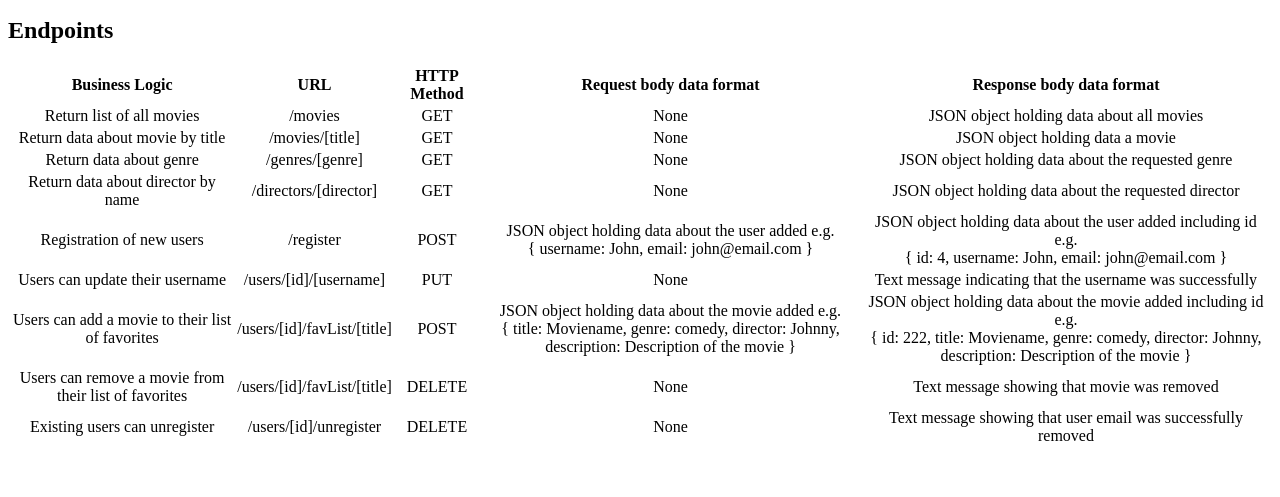
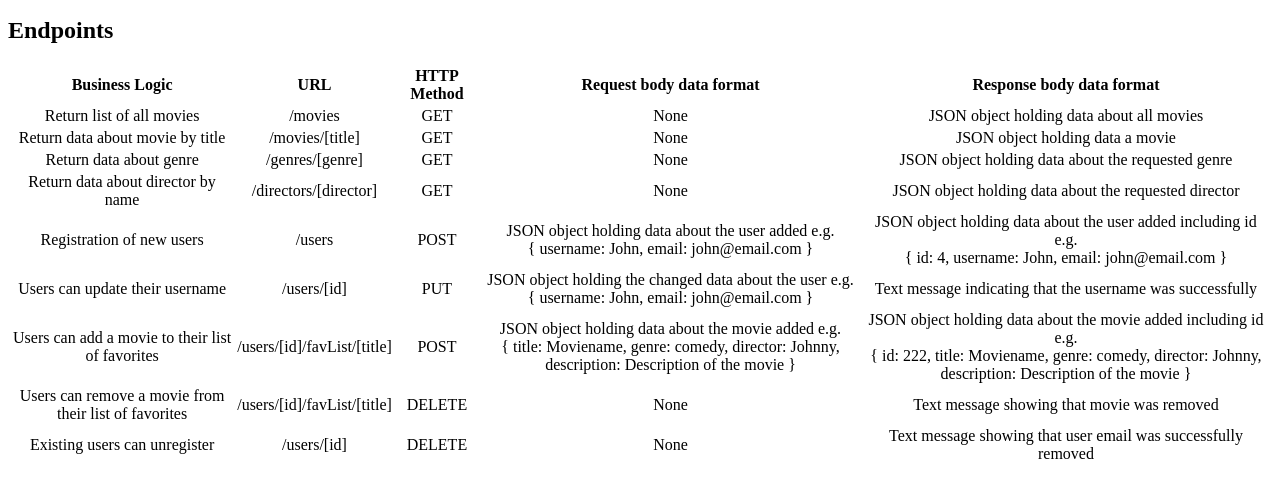
Before and after one commit to Doris24/movie-api, a website: page public/documentation.html in a window 1280 px wide. Shown: the part 119-616 px from the top of the page. Drawn offline with Linux system fonts and the light colour scheme.

Commit message:
Updated documentation of the endpoints

```diff
--- a/public/documentation.html
+++ b/public/documentation.html
@@ -49,16 +49,16 @@
       </tr>
       <tr>
         <td>Registration of new users</td>
-        <td>/register</td>
+        <td>/users</td>
         <td>POST</td>
         <td>JSON object holding data about the user added e.g. <br>{ username: John, email: john@email.com }</td>
         <td>JSON object holding data about the user added including id e.g. <br> { id: 4, username: John, email: john@email.com }</td>
       </tr>
       <tr>
         <td>Users can update their username</td>
-        <td>/users/[id]/[username]</td>
+        <td>/users/[id]</td>
         <td>PUT</td>
-        <td>None</td>
+        <td>JSON object holding the changed data about the user e.g. <br>{ username: John, email: john@email.com }</td>
         <td>Text message indicating that the username was successfully</td>
       </tr>
       <tr>
@@ -77,7 +77,7 @@
       </tr>
       <tr>
         <td>Existing users can unregister</td>
-        <td>/users/[id]/unregister</td>
+        <td>/users/[id]</td>
         <td>DELETE</td>
         <td>None</td>
         <td>Text message showing that user email was successfully removed</td>
```
